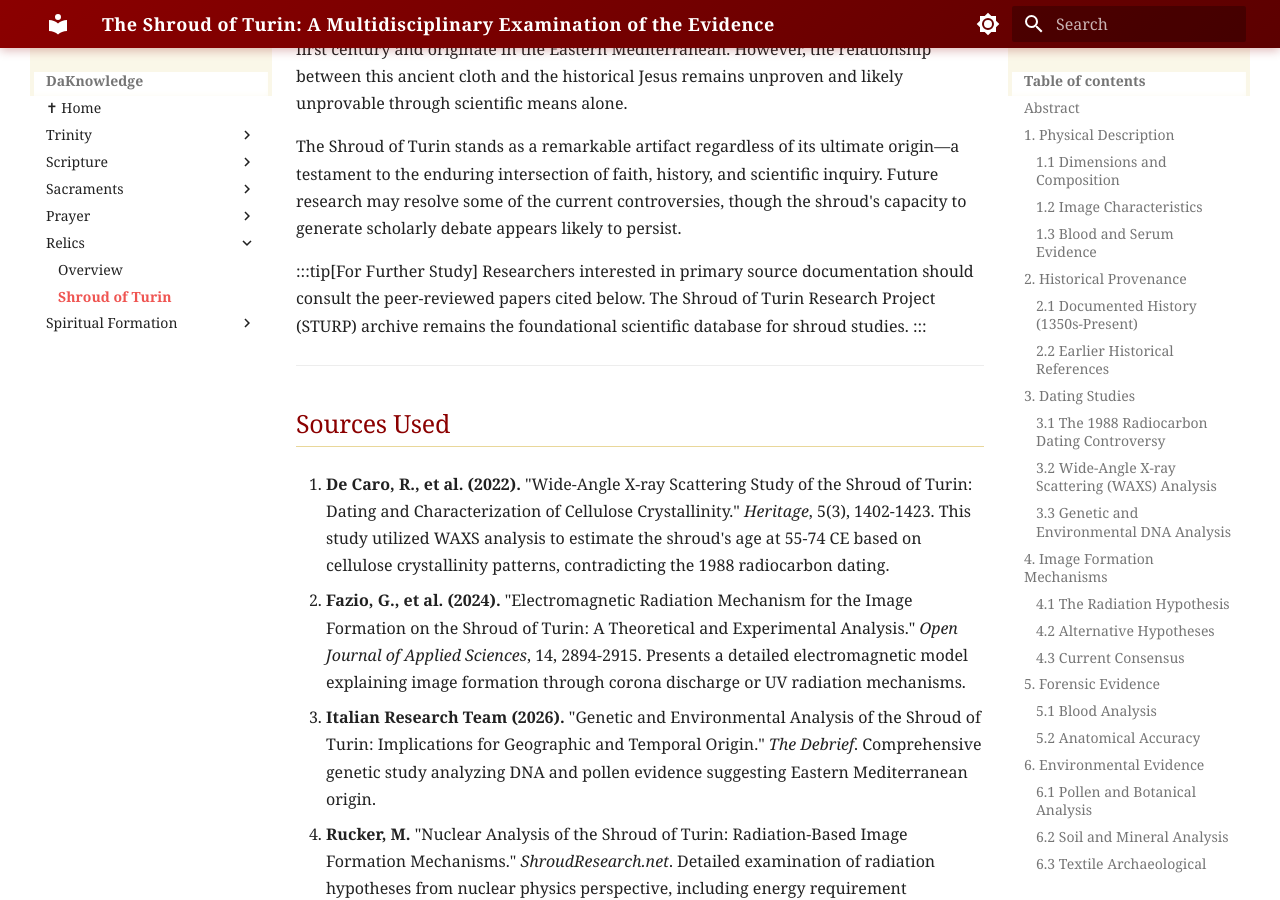
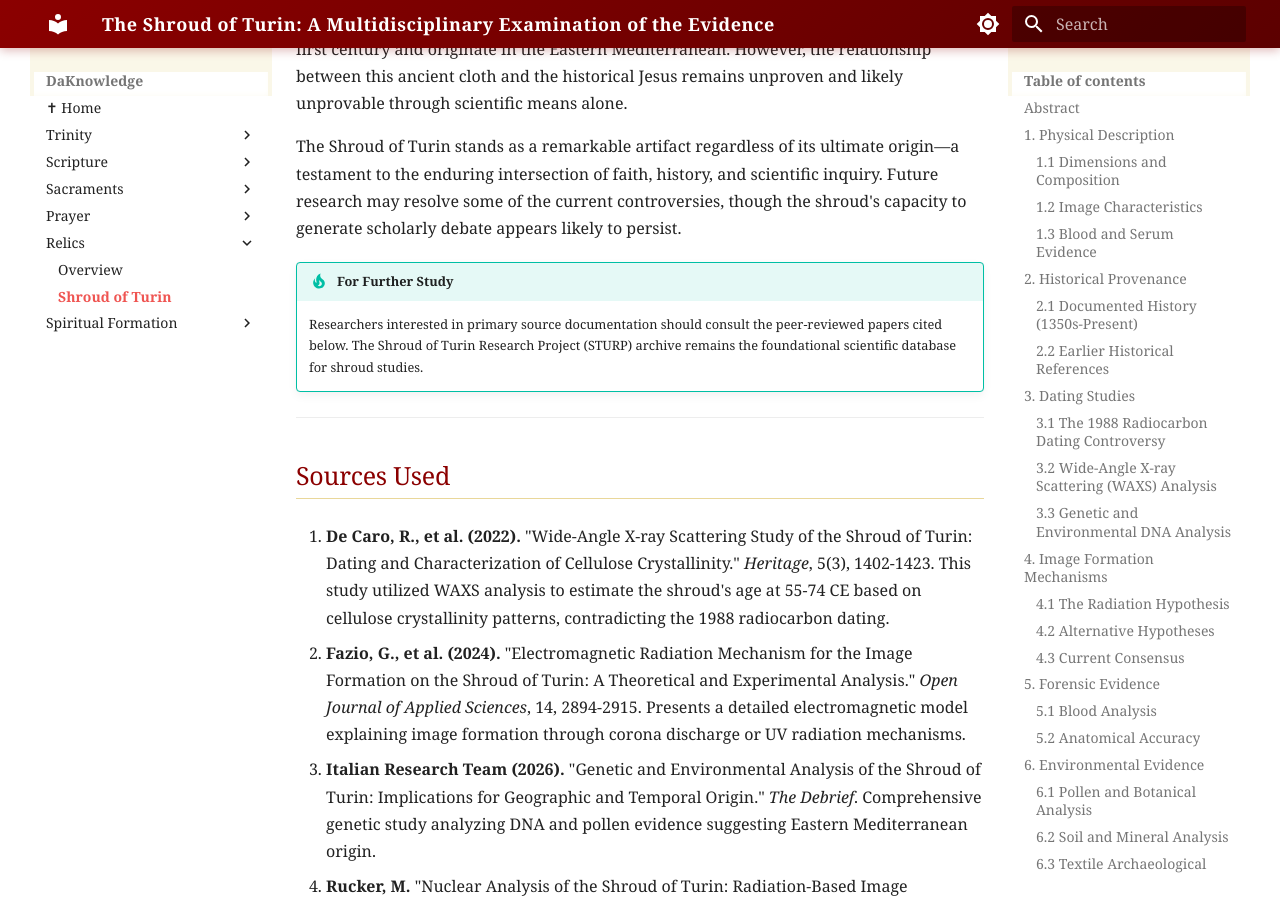
Before and after one commit to BelongaRobert/DaKnowledge, an MkDocs documentation site: the page built from website/docs/relics/shroud-of-turin.md, in a window 1280 px wide and 900 px high, scrolled down 12937 px. Built offline with MkDocs 1.6.1 and Material for MkDocs 9.7.7, drawn with Linux system fonts in a browser that asks for light colours; some web fonts are replaced.

```diff
--- a/website/docs/relics/shroud-of-turin.md
+++ b/website/docs/relics/shroud-of-turin.md
@@ -273,9 +273,9 @@ The preponderance of recent scientific evidence—particularly the WAXS dating,
 
 The Shroud of Turin stands as a remarkable artifact regardless of its ultimate origin—a testament to the enduring intersection of faith, history, and scientific inquiry. Future research may resolve some of the current controversies, though the shroud's capacity to generate scholarly debate appears likely to persist.
 
-:::tip[For Further Study]
-Researchers interested in primary source documentation should consult the peer-reviewed papers cited below. The Shroud of Turin Research Project (STURP) archive remains the foundational scientific database for shroud studies.
-:::
+!!! tip "For Further Study"
+
+    Researchers interested in primary source documentation should consult the peer-reviewed papers cited below. The Shroud of Turin Research Project (STURP) archive remains the foundational scientific database for shroud studies.
 
 ---
 
```
